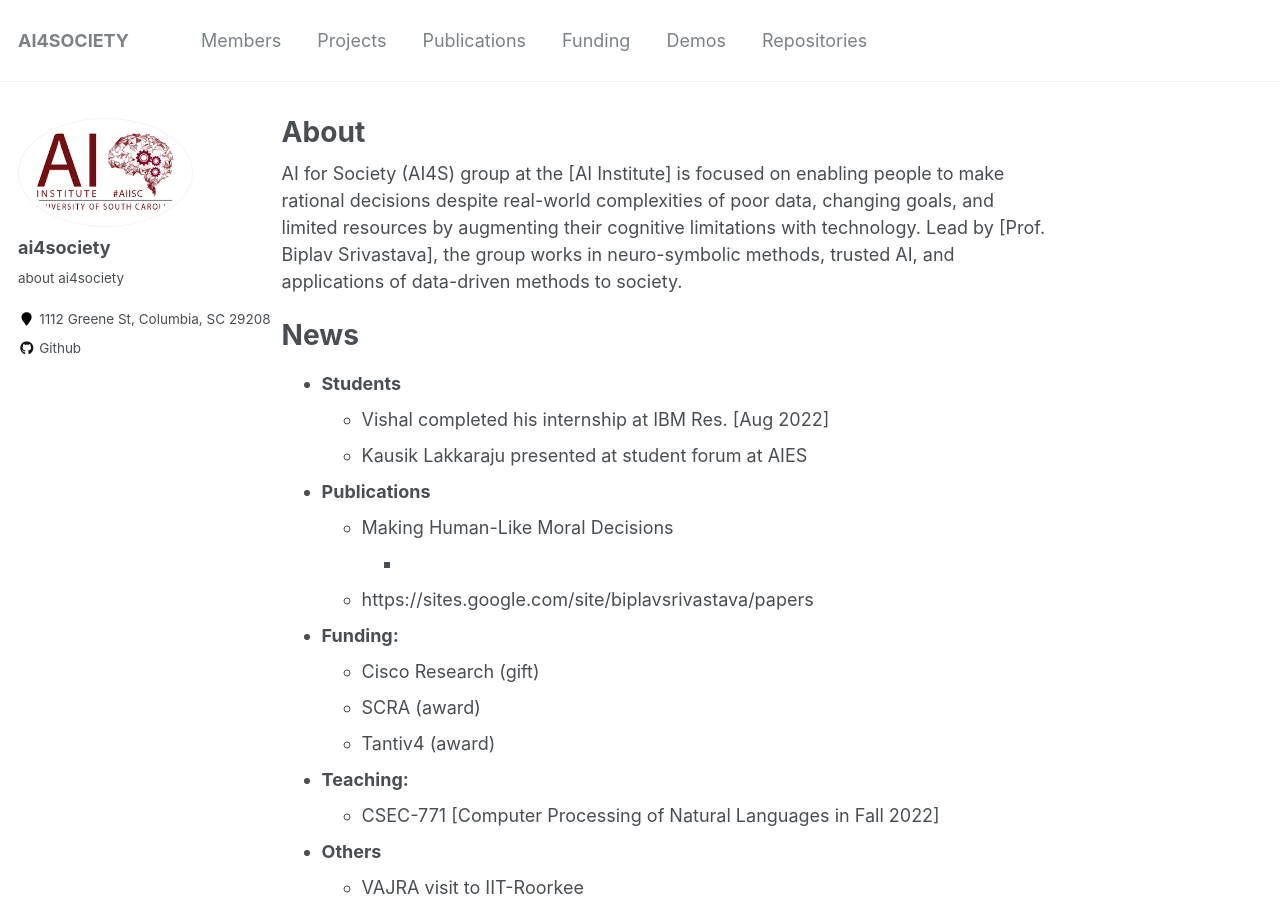
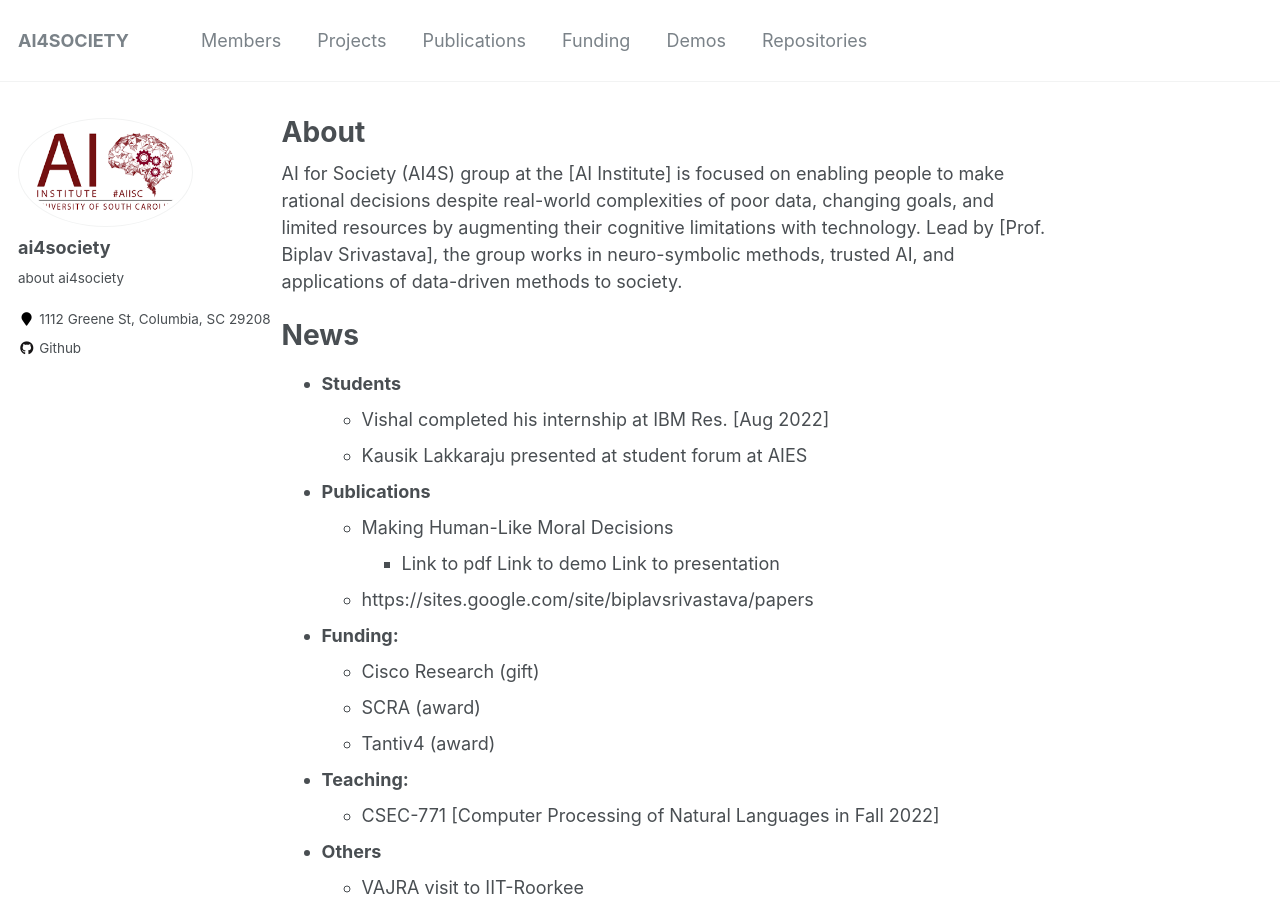
Before and after one commit to likitha-9/ai4society.github.io, a Jekyll site: the page built from _pages/about.md, in a window 1280 px wide and 900 px high. Built offline with Jekyll 4.4.1, drawn with Linux system fonts in a browser that asks for light colours.

```diff
--- a/_pages/about.md
+++ b/_pages/about.md
@@ -22,7 +22,7 @@
     * Kausik Lakkaraju presented at student forum at AIES
  * **Publications**
     * Making Human-Like Moral Decisions
-      * <Link to pdf> <Link to demo><Link to presentation>
+      * Link to pdf  Link to demo Link to presentation
     * https://sites.google.com/site/biplavsrivastava/papers
  * **Funding:**
     * Cisco Research (gift)
```
